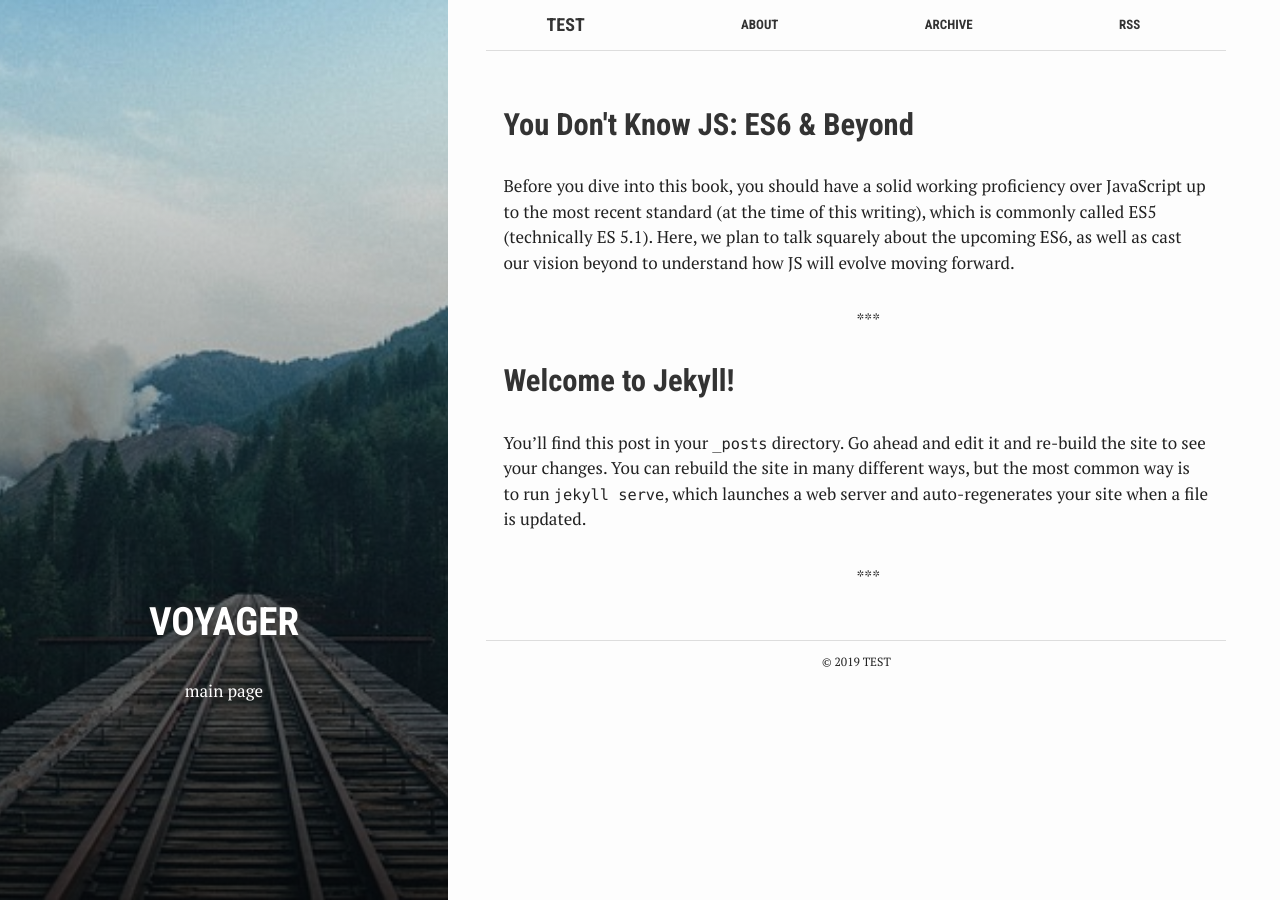
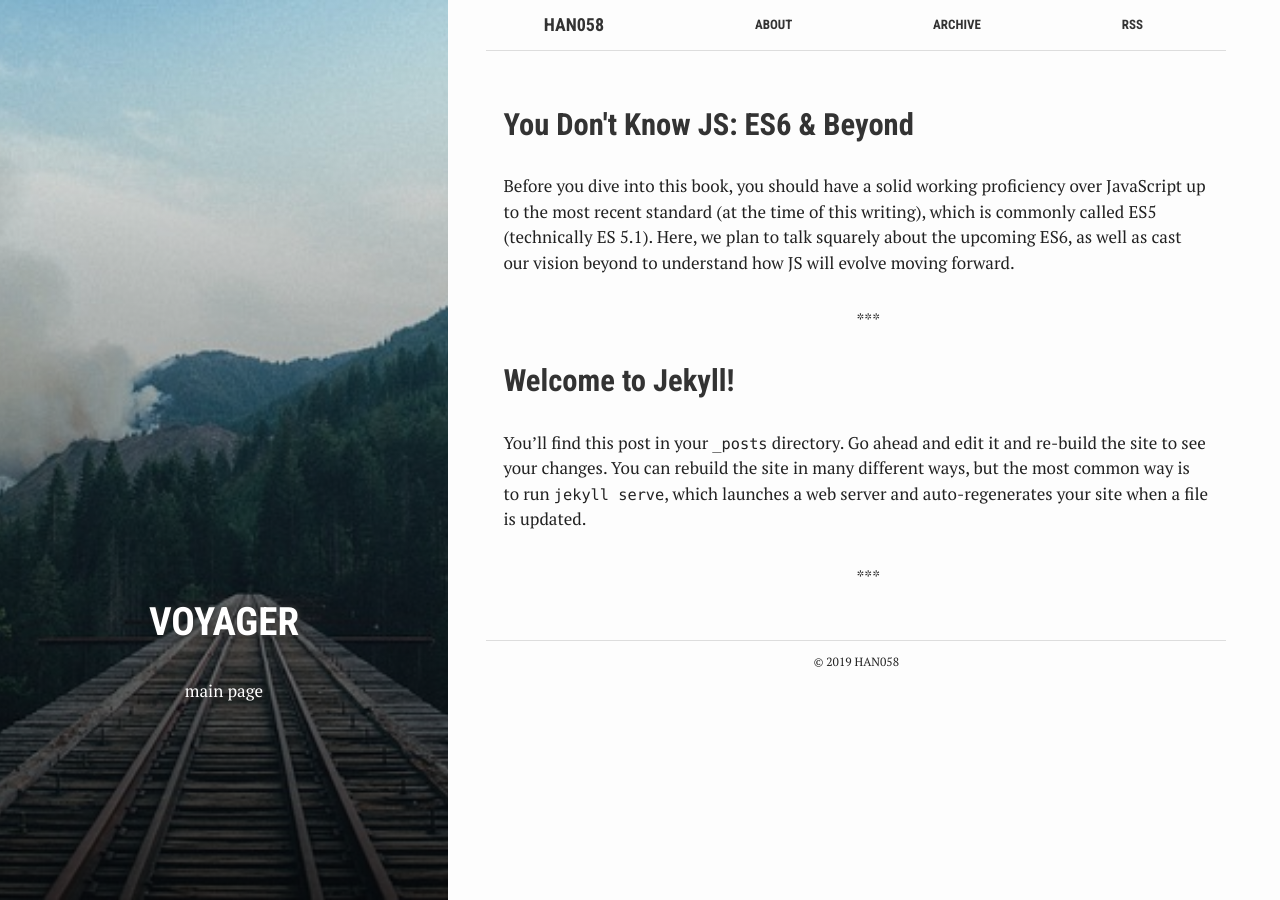
Before and after one commit to han058/han058.github.io, a Jekyll site: the page built from index.html, in a window 1280 px wide. Built offline with Jekyll 4.4.1, drawn with Linux system fonts in a browser that asks for light colours; some of the changed lines change nothing that is shown.

Commit message:
correctiopn _config.yml 3

```diff
--- a/_config.yml
+++ b/_config.yml
@@ -6,12 +6,11 @@
 # 'jekyll serve'. If you change this file, please restart the server process.
 
 # Site settings
-title: TEST
+title: han058
 email: han058@gmail.com
 description: > # this means to ignore newlines until "baseurl:"
-  Write an awesome description for your new site here. You can edit this
-  line in _config.yml. It will appear in your document head meta (for
-  Google search results) and in your feed.xml site description.
+  Search system engineer. work in 11st.co.kr.
+  Developer who love to play Golf in Korea
 baseurl: "" # the subpath of your site, e.g. /blog
 lang: "en"
 url: "https://han058.github.io" # the base hostname & protocol for your site
```
